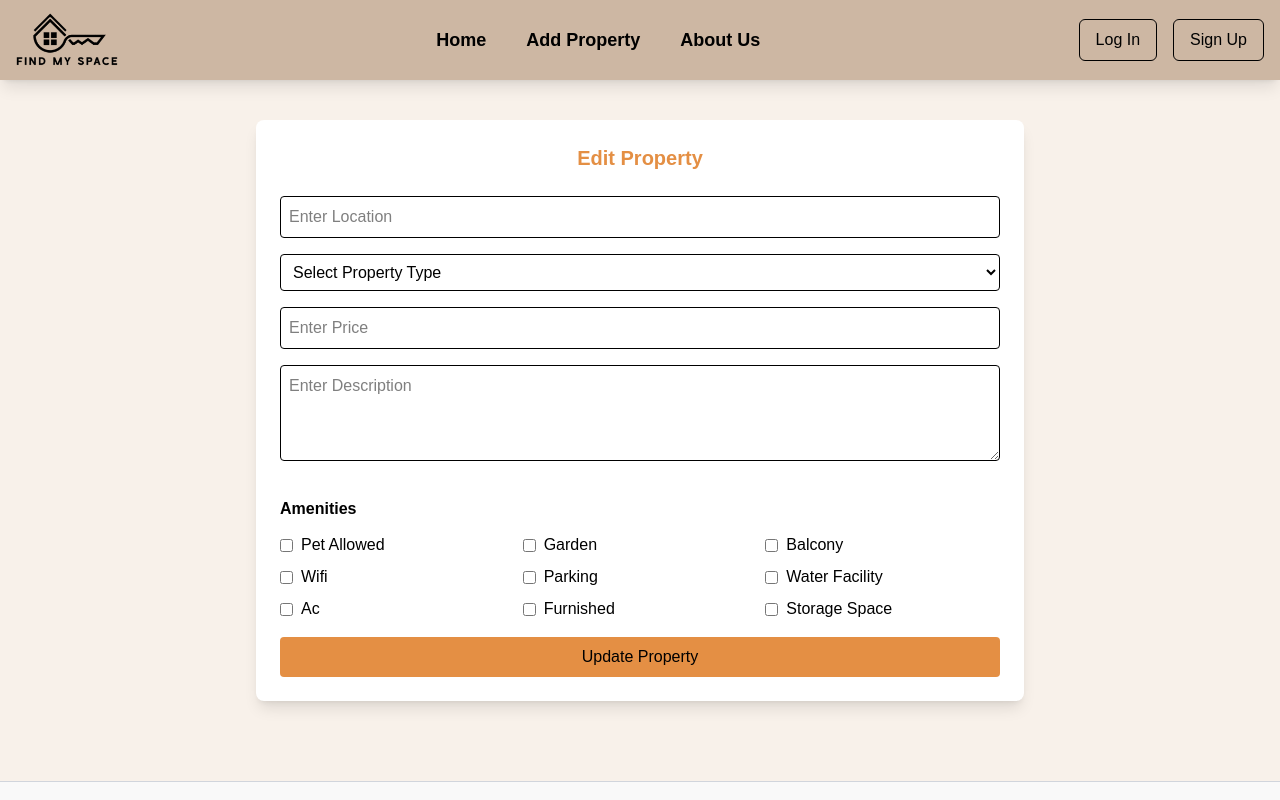
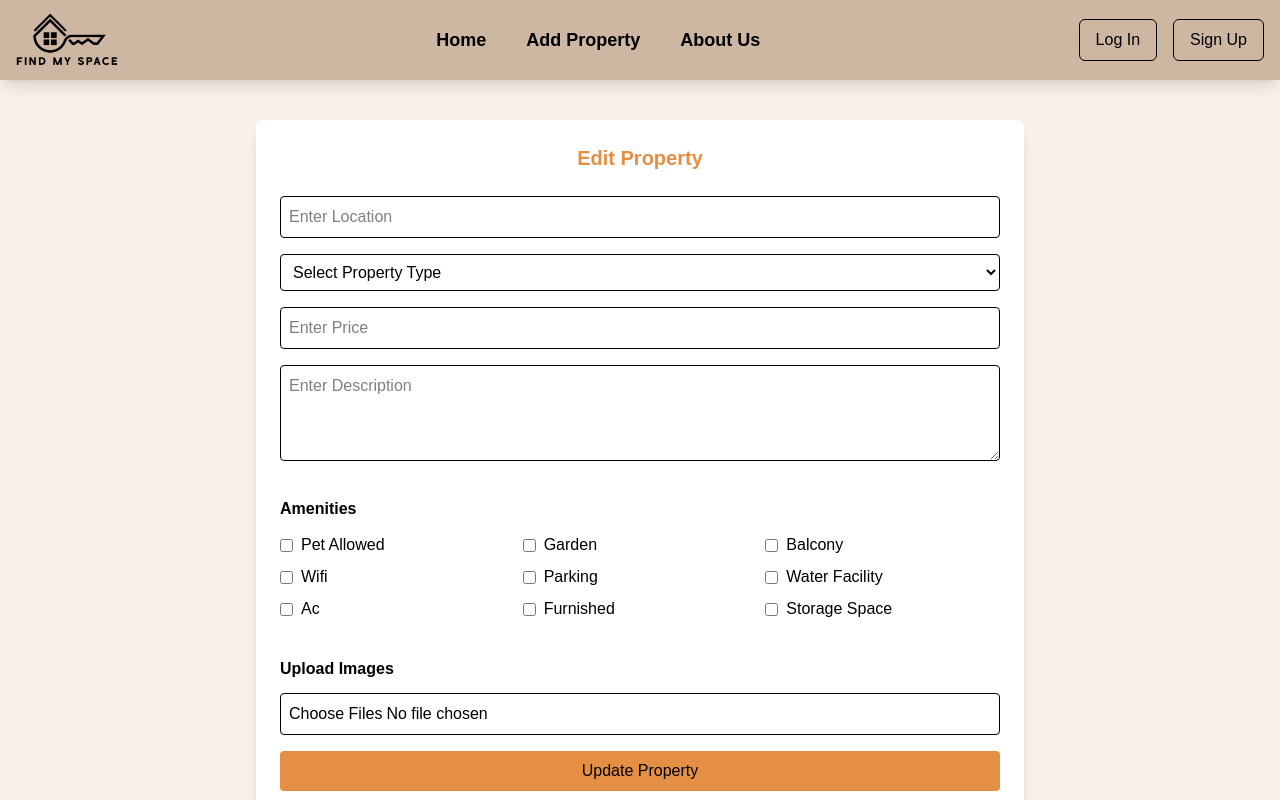
Before and after one commit to rojanshrestha12/FindMySpace, a React (Vite) app in the folder frontend/: page /edit-property/1 in a window 1280 px wide. Shown: the top 800 px of the page. Built offline with nearby package versions, Linux system fonts and the light colour scheme.

Commit message:
edit property completed

```diff
--- a/frontend/src/pages/EditProperty.jsx
+++ b/frontend/src/pages/EditProperty.jsx
@@ -1,4 +1,4 @@
-import {  useState } from "react";
+import { useState } from "react";
 import { useNavigate, useParams } from "react-router-dom";
 import axios from "axios";
 import Navbar from "../components/Navbar";
@@ -26,22 +26,8 @@ function EditProperty() {
       furnished: false,
       storageSpace: false,
     },
+    images: [], // Add images to the state
   });
-
-//   useEffect(() => {
-//     const fetchData = async () => {
-//       const res = await axios.get(`http://localhost:5000/api/property/${id}`);
-//       const data = res.data;
-//       setFormData({
-//         location: data.location || "",
-//         type: data.type || "",
-//         price: data.price || "",
-//         description: data.description || "",
-//         amenities: data.amenities || {},
-//       });
-//     };
-//     fetchData();
-//   }, [id]);
 
   const handleChange = (e) => {
     const { name, value } = e.target;
@@ -53,6 +39,14 @@ function EditProperty() {
     setFormData((prev) => ({
       ...prev,
       amenities: { ...prev.amenities, [name]: checked },
+    }));
+  };
+
+  const handleImageChange = (e) => {
+    const files = e.target.files;
+    setFormData((prev) => ({
+      ...prev,
+      images: [...prev.images, ...files], // Append the selected files to the state
     }));
   };
 
@@ -70,14 +64,30 @@ function EditProperty() {
     if (!validateForm()) return;
 
     setLoading(true);
+    const form = new FormData();
+
+    // Append form data to FormData object
+    form.append("location", formData.location);
+    form.append("type", formData.type);
+    form.append("price", formData.price);
+    form.append("description", formData.description);
+    form.append("amenities", JSON.stringify(formData.amenities)); // Convert amenities to a JSON string
+
+    // Append images
+    formData.images.forEach((file) => {
+      form.append("images", file);
+    });
+
     try {
-      await axios.put(`http://localhost:5000/api/propertyEdit/${id}`, {
-        ...formData,
+      await axios.put(`http://localhost:5000/api/propertyEdit/${id}`, form, {
+        headers: {
+          "Content-Type": "multipart/form-data", // Important for file uploads
+        },
       });
       toast.success("Property updated!");
       setTimeout(() => navigate("/my-listings"), 2000);
     } catch (error) {
-        console.error("Error updating property:", error);
+      console.error("Error updating property:", error);
       toast.error("Failed to update property.");
     } finally {
       setLoading(false);
@@ -154,6 +164,17 @@ function EditProperty() {
               </div>
             </div>
 
+            {/* Image Upload Section */}
+            <div className="col-span-2">
+              <label className="block mt-5 mb-3 font-bold">Upload Images</label>
+              <input
+                type="file"
+                multiple
+                onChange={handleImageChange}
+                className="border p-2 rounded w-full"
+              />
+            </div>
+
             <div className="col-span-2">
               <button
                 type="submit"
```
Also changed, not shown: 2 other files (tests, documents, lock files or other folders).
